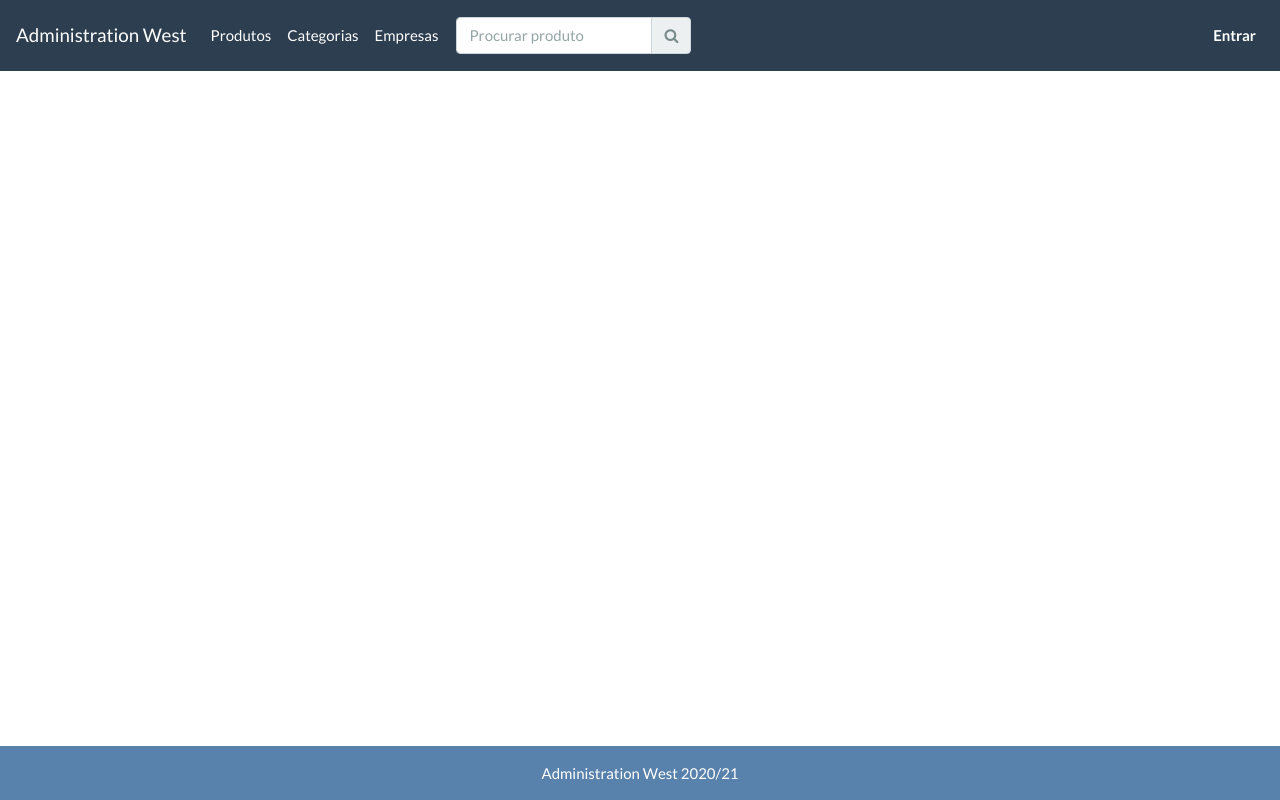
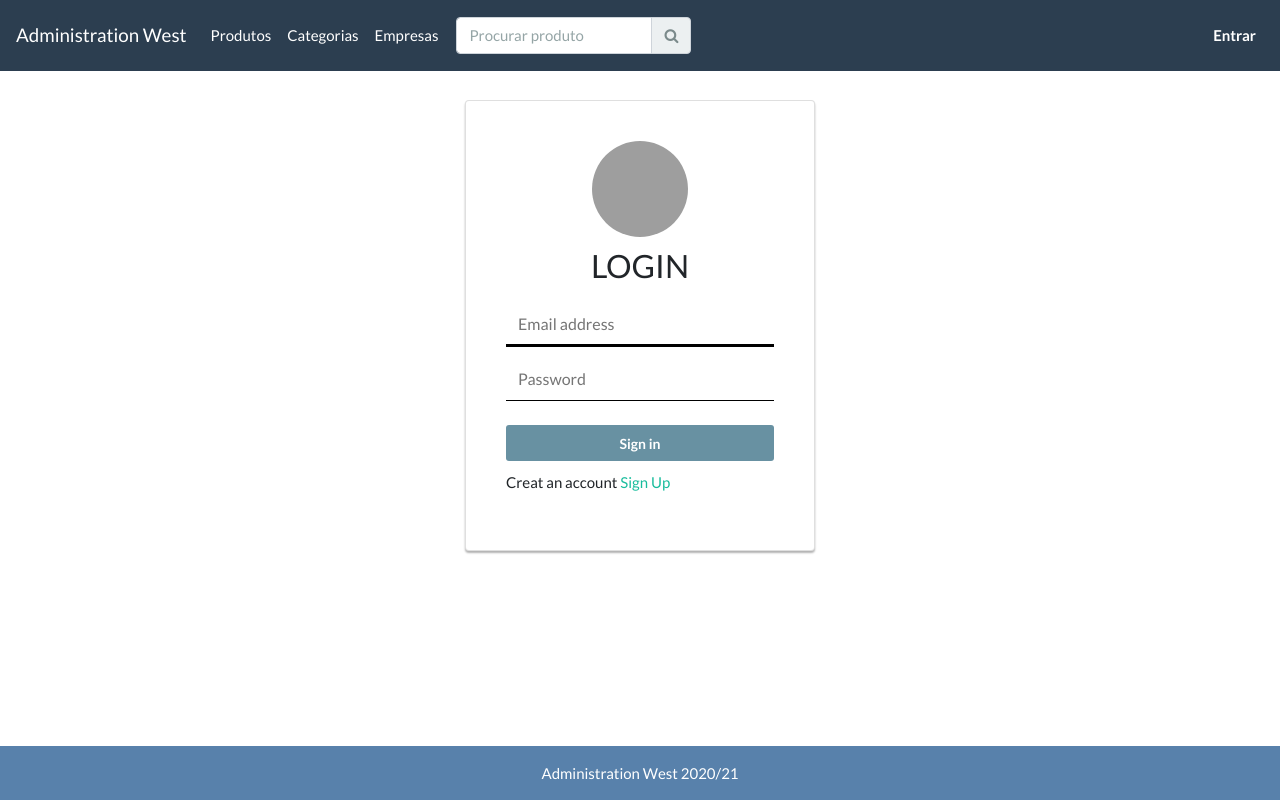
Before and after one commit to Tjay98/administration_west, a CodeIgniter app: page /administration_west/clients/login in a window 1280 px wide. Run offline with CodeIgniter, Linux system fonts and the light colour scheme; grey boxes are pictures that could not be loaded.

Commit message:
Template login e registo
Criação do template inicial do login e do registo.
Resolver o problema do footer

```diff
--- a/web_codeigniter/application/views/frontend/clients/login.php
+++ b/web_codeigniter/application/views/frontend/clients/login.php
@@ -0,0 +1,16 @@
+    <div class="container">
+        <div class="card card-container">
+            <!-- <img class="profile-img-card" src="//lh3.googleusercontent.com/-6V8xOA6M7BA/AAAAAAAAAAI/AAAAAAAAAAA/rzlHcD0KYwo/photo.jpg?sz=120" alt="" /> -->
+            <img id="profile-img" class="profile-img-card" src="//ssl.gstatic.com/accounts/ui/avatar_2x.png" />
+            <h3 class="text-center">LOGIN</h3>
+            <form class="form-signin">
+                <span id="reauth-email" class="reauth-email"></span>
+                <input type="email" id="inputEmail" class="form-control-custom" placeholder="Email address" required autofocus>
+                <input type="password" id="inputPassword" class="form-control-custom" placeholder="Password" required>
+
+                <button class="btn btn-lg btn-primary btn-block btn-signin mt-4" type="submit">Sign in</button>
+            </form><!-- /form -->
+            <p>Creat an account<a href="<?php echo base_url('clients/register'); ?>" class="forgot-password">
+             Sign Up</a></p>
+        </div><!-- /card-container -->
+    </div><!-- /container -->
--- a/web_codeigniter/application/views/frontend/home.php
+++ b/web_codeigniter/application/views/frontend/home.php
@@ -12,7 +12,6 @@
     <h1 class="jumbotron-heading">Empresas</h1>
 </section>
 
-<!-- <section class="text-center">
+<section class="text-center" style="min-height:600px">
     <h1 class="jumbotron-heading">A</h1>
 </section>
- -->
--- a/web_codeigniter/assets/css/style.css
+++ b/web_codeigniter/assets/css/style.css
@@ -2,9 +2,149 @@
     position: absolute;
     bottom: 0;
     width: 100%;
-/*     height: 60px;
-    line-height: 60px; */
     background-color:#5881ab;
     color:white;
     text-align: center;
  }
+ html{
+    position:relative;
+    min-height: 100%;
+  }
+  /*Normalize html and body elements,this style is just good to have*/
+  html,body{
+    margin:0;
+    padding:0;
+  }
+ /*Login*/
+ .card-container.card {
+    max-width: 350px;
+    padding: 40px 40px;
+    margin-top: 100px;
+}
+
+
+
+/*
+ * Card component
+ */
+.card {
+    background-color: #F7F7F7;
+    /* just in case there no content*/
+    padding: 20px 25px 30px;
+    margin: 0 auto 25px;
+    margin-top: 50px;
+    /* shadows and rounded borders */
+    -moz-border-radius: 2px;
+    -webkit-border-radius: 2px;
+    border-radius: 2px;
+    -moz-box-shadow: 0px 2px 2px rgba(0, 0, 0, 0.3);
+    -webkit-box-shadow: 0px 2px 2px rgba(0, 0, 0, 0.3);
+    box-shadow: 0px 2px 2px rgba(0, 0, 0, 0.3);
+}
+
+.profile-img-card {
+    width: 96px;
+    height: 96px;
+    margin: 0 auto 10px;
+    display: block;
+    -moz-border-radius: 50%;
+    -webkit-border-radius: 50%;
+    border-radius: 50%;
+}
+
+/*
+ * Form styles
+ */
+
+ .form-control-custom{
+    display: block;
+    width: 100%;
+    height: calc(1.5em + .75rem + 2px);
+    padding: .375rem .75rem;
+    font-size: .9375rem;
+    font-weight: 400;
+    line-height: 1.5;
+    background-color: #fff;
+    background-clip: padding-box;
+    transition: border-color .15s ease-in-out,box-shadow .15s ease-in-out;
+    border: 0px;
+    box-shadow: 0px 0px 0px;
+    border-radius: 0px;
+    color: #000;
+    border-bottom: 1px solid #000;
+ }
+
+
+.profile-name-card {
+    font-size: 16px;
+    font-weight: bold;
+    text-align: center;
+    margin: 10px 0 0;
+    min-height: 1em;
+}
+
+.reauth-email {
+    display: block;
+    color: #404040;
+    line-height: 2;
+    margin-bottom: 10px;
+    font-size: 14px;
+    text-align: center;
+    overflow: hidden;
+    text-overflow: ellipsis;
+    white-space: nowrap;
+    -moz-box-sizing: border-box;
+    -webkit-box-sizing: border-box;
+    box-sizing: border-box;
+}
+
+.form-signin #inputEmail,
+.form-signin #inputPassword,
+.form-signin #inputRepetirPassword {
+    direction: ltr;
+    height: 44px;
+    font-size: 16px;
+}
+
+.form-signin input[type=email],
+.form-signin input[type=password],
+.form-signin input[type=text],
+.form-signin button {
+    width: 100%;
+    display: block;
+    margin-bottom: 10px;
+    z-index: 1;
+    position: relative;
+    -moz-box-sizing: border-box;
+    -webkit-box-sizing: border-box;
+    box-sizing: border-box;
+}
+
+.form-signin .form-control-custom:focus {
+    border-bottom: 3px solid #000;
+    outline: 0;
+}
+
+.btn.btn-signin {
+    /*background-color: #4d90fe; */
+    background-color: rgb(104, 145, 162);
+    /* background-color: linear-gradient(rgb(104, 145, 162), rgb(12, 97, 33));*/
+    padding: 0px;
+    font-weight: 700;
+    font-size: 14px;
+    height: 36px;
+    -moz-border-radius: 3px;
+    -webkit-border-radius: 3px;
+    border-radius: 3px;
+    border: none;
+    -o-transition: all 0.218s;
+    -moz-transition: all 0.218s;
+    -webkit-transition: all 0.218s;
+    transition: all 0.218s;
+}
+
+.btn.btn-signin:hover,
+.btn.btn-signin:active,
+.btn.btn-signin:focus {
+    background-color: rgb(74, 129, 153);
+}
```
Also changed, not shown: web_codeigniter/application/views/frontend/clients/register.php (+17 -0 lines), 1 other file.
